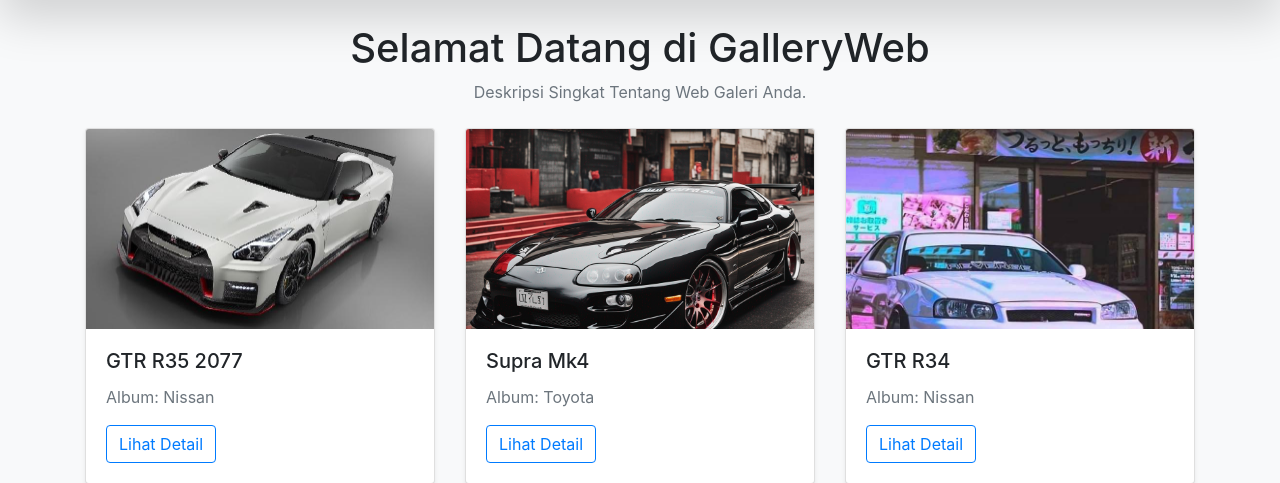
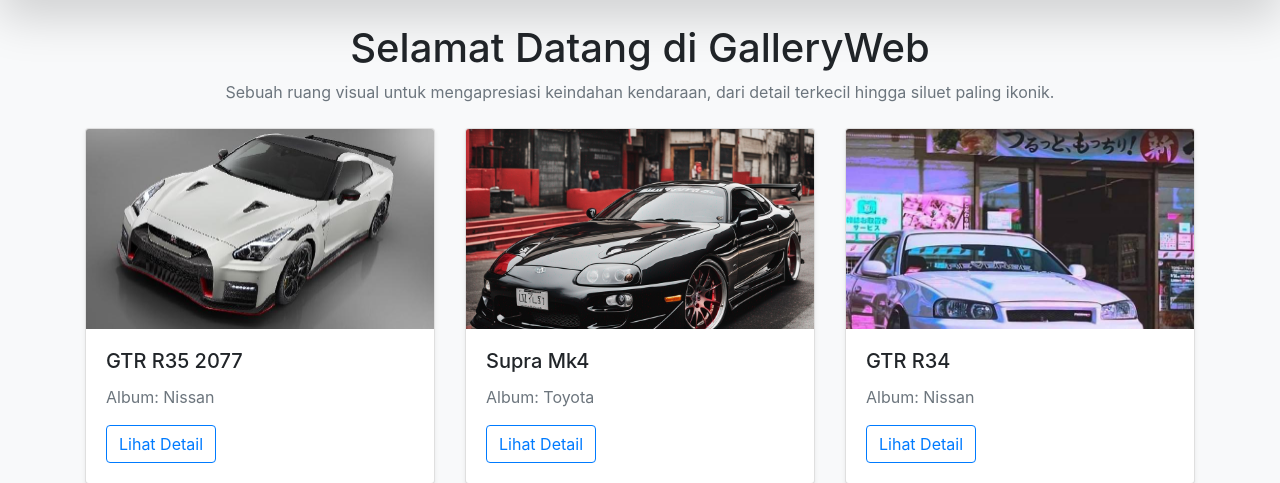
Before and after one commit to Indra-jy/GalleryWebIndraJy, a PHP site: page / in a window 1280 px wide. Shown: the part 56-539 px from the top of the page. Run offline with PHP 8.4, Linux system fonts and the light colour scheme; data comes from the database, SQL or seed files in the repository.

Commit message:
Update index.php

```diff
--- a/GalleryWebIndraJy/index.php
+++ b/GalleryWebIndraJy/index.php
@@ -35,7 +35,7 @@ $query = mysqli_query($koneksi, "SELECT * FROM foto INNER JOIN album ON foto.alb
     <div class="container mt-4">
         <div class="text-center mb-4">
             <h1>Selamat Datang di GalleryWeb</h1>
-            <p class="text-muted">Deskripsi Singkat Tentang Web Galeri Anda.</p>
+            <p class="text-muted">Sebuah ruang visual untuk mengapresiasi keindahan kendaraan, dari detail terkecil hingga siluet paling ikonik.</p>
         </div>
         <div class="row">
             <?php while ($data = mysqli_fetch_array($query)) { ?>
```
